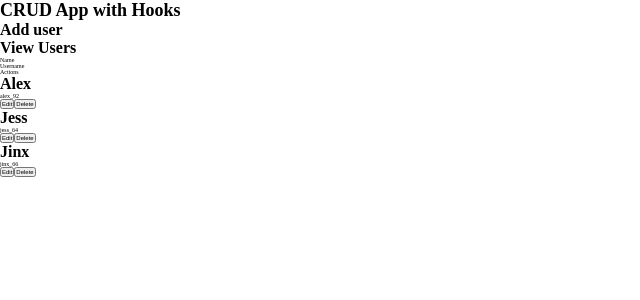
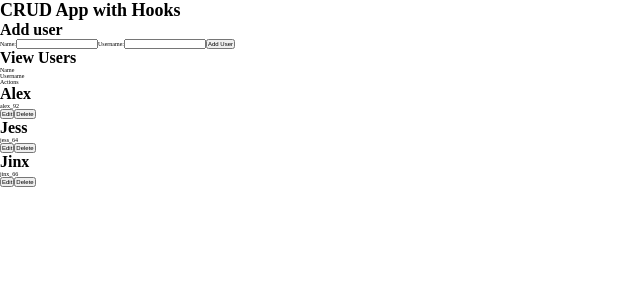
Before and after one commit to hahs-92/CRUD-react-exercise-sofkaU, a React (Create React App) app: page / in a window 1280 px wide. Shown: the top 300 px of the page, without its empty margins (0-640 px from the left). Built offline with nearby package versions, Linux system fonts and the light colour scheme.

Commit message:
add: AddUserForm component - addUser function

```diff
--- a/package.json
+++ b/package.json
@@ -10,6 +10,7 @@
     "@types/node": "^16.11.25",
     "@types/react": "^17.0.39",
     "@types/react-dom": "^17.0.11",
+    "@types/uuid": "^8.3.4",
     "react": "^17.0.2",
     "react-dom": "^17.0.2",
     "react-hook-form": "^7.27.1",
--- a/src/App.tsx
+++ b/src/App.tsx
@@ -1,11 +1,21 @@
+import { v4 as uuidv4 } from 'uuid';
 import { useState } from "react";
 //components
 import { UserTable } from "./components/UserTable";
+import { AddUserForm } from './components/AddUserForm';
 //data
 import { data } from './data'
 
 function App() {
   const [ users, setUsers] = useState<User[]>(data);
+
+  const addUser = (user: User) => {
+    user.id = uuidv4();
+    setUsers([
+      ...users,
+      user
+    ])
+  }
 
   return (
     <div className="App">
@@ -13,6 +23,7 @@ function App() {
       <article>
         <section>
           <h2>Add user</h2>
+          <AddUserForm addUser={ addUser} />
         </section>
         <section>
           <h2>View Users</h2>
--- /dev/null
+++ b/src/components/AddUserForm.tsx
@@ -0,0 +1,45 @@
+
+import { useForm } from 'react-hook-form'
+
+type AddUserFormProps = {
+    addUser(user: User): void
+}
+
+
+export const AddUserForm:React.FC<AddUserFormProps> = ({addUser}) => {
+    const { register,formState: { errors}, handleSubmit, reset } = useForm<User>()
+
+    const onSubmit = (data:User) => {
+        //add a new user
+        addUser(data)
+        //clean fields
+        reset()
+    }
+
+    return (
+        <form onSubmit={handleSubmit(onSubmit)} >
+            <label htmlFor="name">Name:</label>
+            <input
+                type="text"
+                id="name"
+                { ...register("name", {
+                    required: true
+                })}
+
+            />
+            <span>{errors.name && "name is required"}</span>
+
+            <label htmlFor="username">Username:</label>
+            <input
+                type="text"
+                id="username"
+                { ...register("username",{
+                    required: true
+                })}
+            />
+            <span>{errors.username && "username is required"}</span>
+
+            <input type="submit" value="Add User"/>
+        </form>
+    )
+}
--- a/src/global.d.ts
+++ b/src/global.d.ts
@@ -1,5 +1,5 @@
 interface User {
-    id: number,
+    id?: string,
     name: string,
     username: string
 }
```
Also changed, not shown: 1 other file (tests, documents, lock files or other folders).
